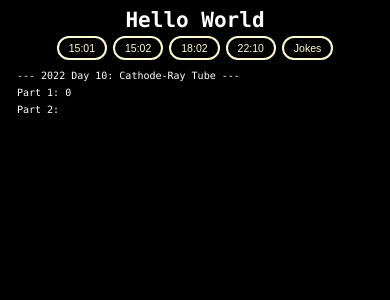
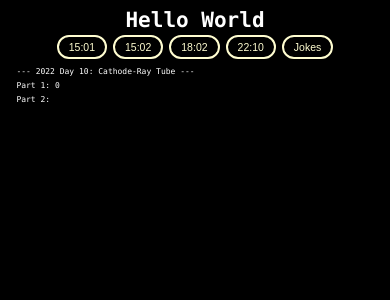
Before and after one commit to nuoxoxo/gig, a React (Vite) app: page / in a window 390 px wide. Shown: the top 300 px of the page. Built offline with nearby package versions, Linux system fonts and the light colour scheme; no server answers.

Commit message:
sass: fixing small screen font

```diff
--- a/src/styles/App.scss
+++ b/src/styles/App.scss
@@ -119,7 +119,7 @@ h2 {
 @media only screen and (max-width: 768px) {
   .nav, .playground, .field {
     // flex-direction: column;
-    font-size: 10px;
+    font-size: 8px;
   }
   .playground {
     margin-top: .3em;
@@ -131,7 +131,7 @@ h2 {
     font-size: $TextSize-05;
   }
   .dad-jokes-field {
-    font-size: $TextSize-1;
+    font-size: 16px;
     height: 76vh;
     margin-left: calc($DadMarginL - 5px);
     user-select: none;
```
